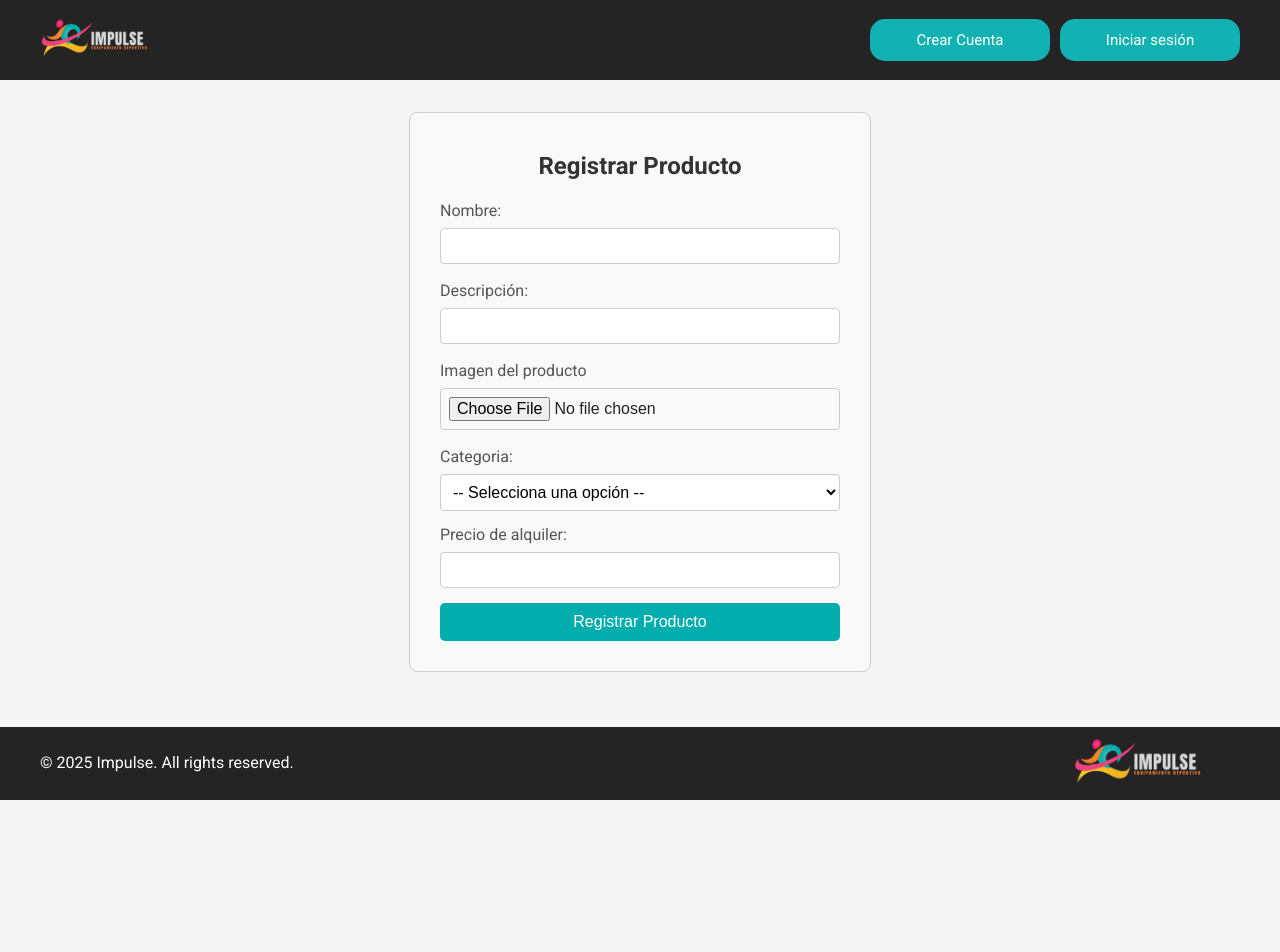
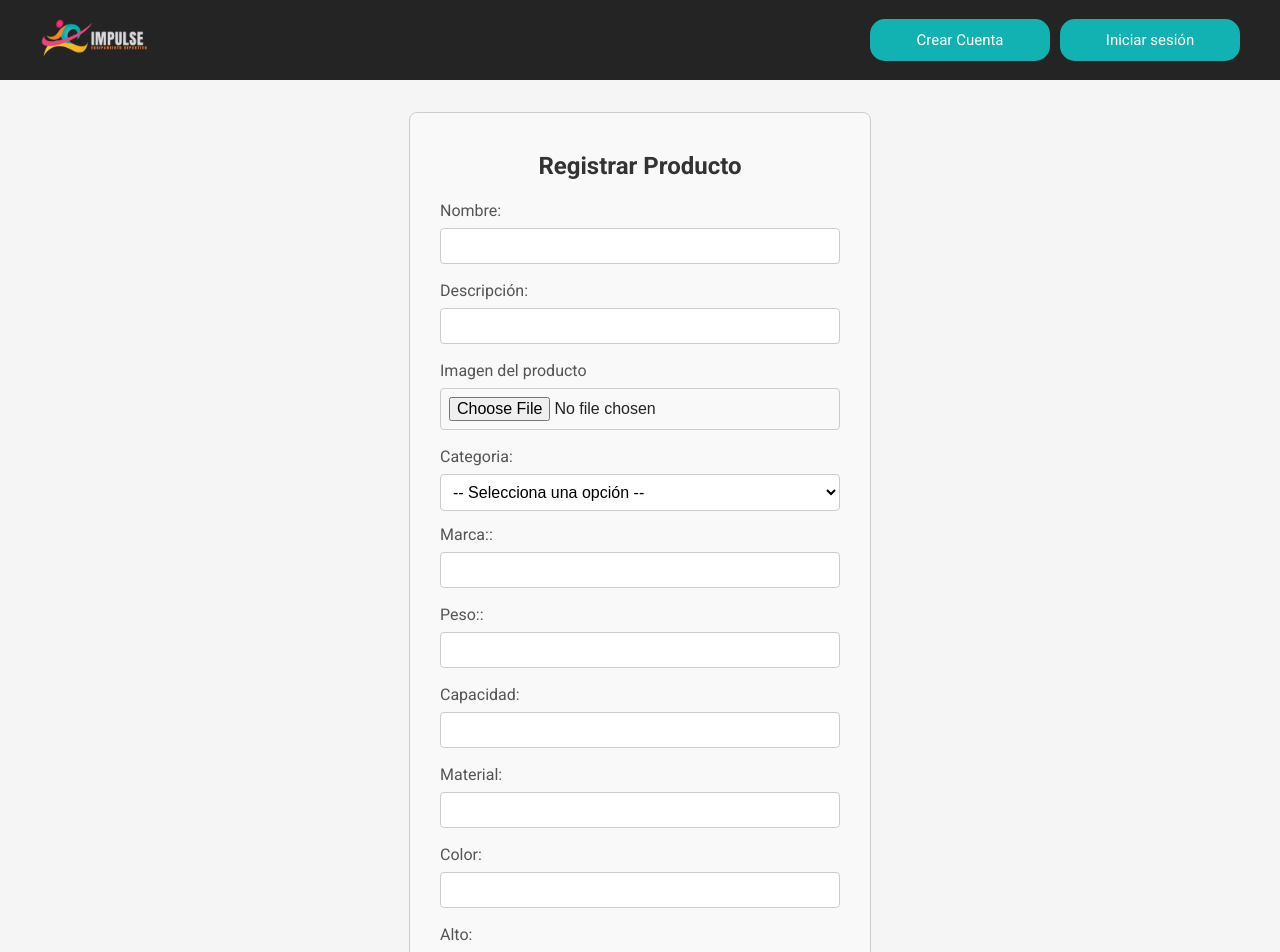
Before and after one commit to OmarBojorquez93/ProyectoIntegradorE5-C3, a React (Vite) app in the folder FrontEnd/: page /panelAdmin/crear-producto in a window 1280 px wide. Shown: the top 952 px of the page. Before the commit the page ends 800 px from the top, so only its background shows below. Built offline with nearby package versions, Linux system fonts and the light colour scheme.

Commit message:
Formulario un poco mejorado para que tenga mas caracteristicas

```diff
--- a/FrontEnd/src/Components/RegistrarProducto/RegistrarProducto.jsx
+++ b/FrontEnd/src/Components/RegistrarProducto/RegistrarProducto.jsx
@@ -15,6 +15,13 @@ const CrearProductos = () => {
     imagen: null,
     categoria: "",
     precioAlquiler: "",
+    marca: "",
+    peso: "",
+    capacidad: "",
+    material: "",
+    color: "",
+    alto: "",
+    ancho: "",
   });
 
   const [errors, setErrors] = useState({});
@@ -61,6 +68,18 @@ const CrearProductos = () => {
     } else if (!/^\d*$/.test(formData.precioAlquiler))
       newErrors.precioAlquiler = "Debes ingresar solo caracteres numéricos";
 
+    if (!formData.marca) newErrors.marca = "El nombre es requerido";
+    else if (formData.marca.length < 3)
+      newErrors.marca = "Debe tener al menos 3 caracteres";
+    if (!formData.color) newErrors.color = "El color es requerido";
+    else if (formData.color.length < 3)
+      newErrors.color = "Debe tener al menos 3 caracteres";
+
+    if (!/^\d*$/.test(formData.alto))
+      newErrors.precioAlquiler = "Debes ingresar solo caracteres numéricos";
+    if (!/^\d*$/.test(formData.ancho))
+      newErrors.precioAlquiler = "Debes ingresar solo caracteres numéricos";
+
     setErrors(newErrors);
     return Object.keys(newErrors).length === 0;
   };
@@ -81,7 +100,7 @@ const CrearProductos = () => {
         setTimeout(() => navigate("/panelAdmin/productos"), 2000);
       }
     } catch (error) {
-      setApiError("Ocurrió un error inesperado, intenta nuevamente.");
+      setApiError(error.message);
     }
   };
 
@@ -127,6 +146,64 @@ const CrearProductos = () => {
             <option value="opcion3">Deportes de invierno</option>
             <option value="opcion4">Escalar y otros</option>
           </select>
+
+          <FormInput
+            label={"Marca:"}
+            type={"text"}
+            name={"marca"}
+            value={formData.marca}
+            onChange={handleChange}
+            errors={errors?.marca}
+          />
+          <FormInput
+            label={"Peso:"}
+            type={"number"}
+            name={"peso"}
+            value={formData.peso}
+            onChange={handleChange}
+            errors={errors?.peso}
+          />
+          <FormInput
+            label={"Capacidad"}
+            type={"number"}
+            name={"capacidad"}
+            value={formData.capacidad}
+            onChange={handleChange}
+            errors={errors?.capacidad}
+          />
+          <FormInput
+            label={"Material"}
+            type={"text"}
+            name={"material"}
+            value={formData.material}
+            onChange={handleChange}
+            errors={errors?.material}
+          />
+          <FormInput
+            label={"Color"}
+            type={"text"}
+            name={"color"}
+            value={formData.color}
+            onChange={handleChange}
+            errors={errors?.color}
+          />
+          <FormInput
+            label={"Alto"}
+            type={"text"}
+            name={"alto"}
+            value={formData.alto}
+            onChange={handleChange}
+            errors={errors?.alto}
+          />
+          <FormInput
+            label={"Ancho"}
+            type={"text"}
+            name={"ancho"}
+            value={formData.ancho}
+            onChange={handleChange}
+            errors={errors?.ncho}
+          />
+
           <FormInput
             label={"Precio de alquiler"}
             type={"text"}
--- a/FrontEnd/src/core/product/create-product.actions.js
+++ b/FrontEnd/src/core/product/create-product.actions.js
@@ -15,8 +15,15 @@ export const createProduct = async (producto, sessionId) => {
         precio_alquiler: producto.precioAlquiler,
         categoria: producto.categoria,
         caracteristicas: [
-          { nombre: "Caracteristica xxx", descripcion: "Descripcion xxx" },
-          { nombre: "Caracteristica yyy", descripcion: "Descripcion yyy" },
+          { nombre: "Marca", descripcion: producto.marca },
+          { nombre: "Peso", descripcion: producto.peso },
+          { nombre: "Capacidad", descripcion: producto.capacidad },
+          {
+            nombre: "Dimensiones",
+            descripcion: `${producto.alto}cm X ${producto.ancho}cm`,
+          },
+          { nombre: "Material", descripcion: producto.material },
+          { nombre: "Color", descripcion: producto.color },
         ],
       })
     );
@@ -33,6 +40,8 @@ export const createProduct = async (producto, sessionId) => {
       "session-id": sessionId,
     };
 
+    console.log(formData);
+
     // Realizar la petición POST
     const { data } = await baseUrlApi.post("/admin/producto", formData, {
       headers,
@@ -45,6 +54,6 @@ export const createProduct = async (producto, sessionId) => {
     } else {
       console.error("Error de red:", error.message);
     }
-    throw new Error("Ocurrió un error al crear el producto");
+    throw new Error(error);
   }
 };
```
